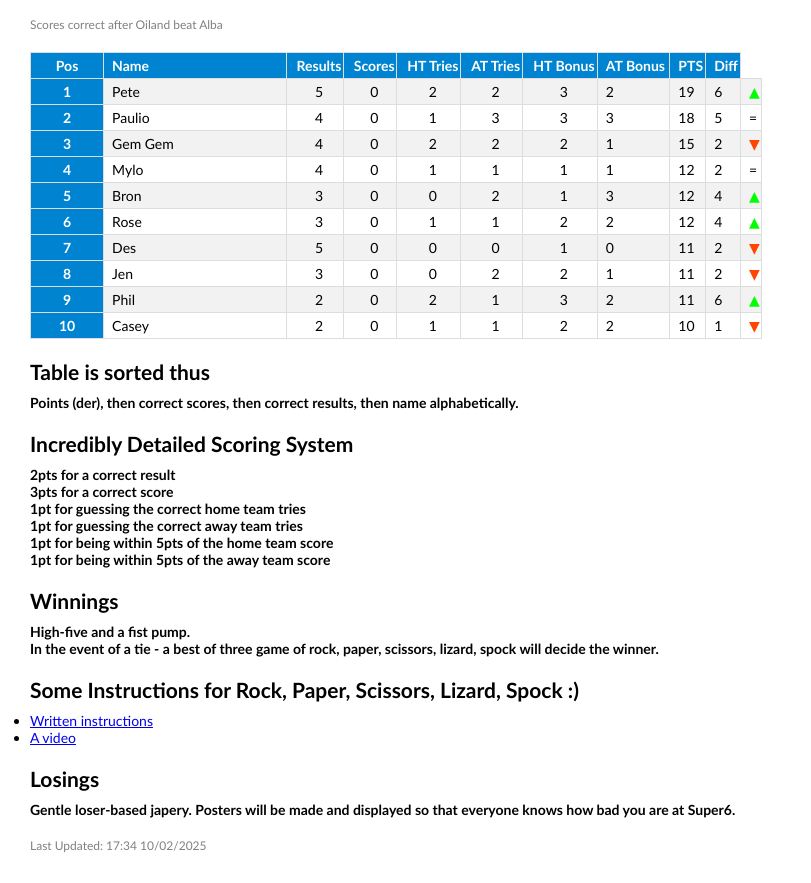
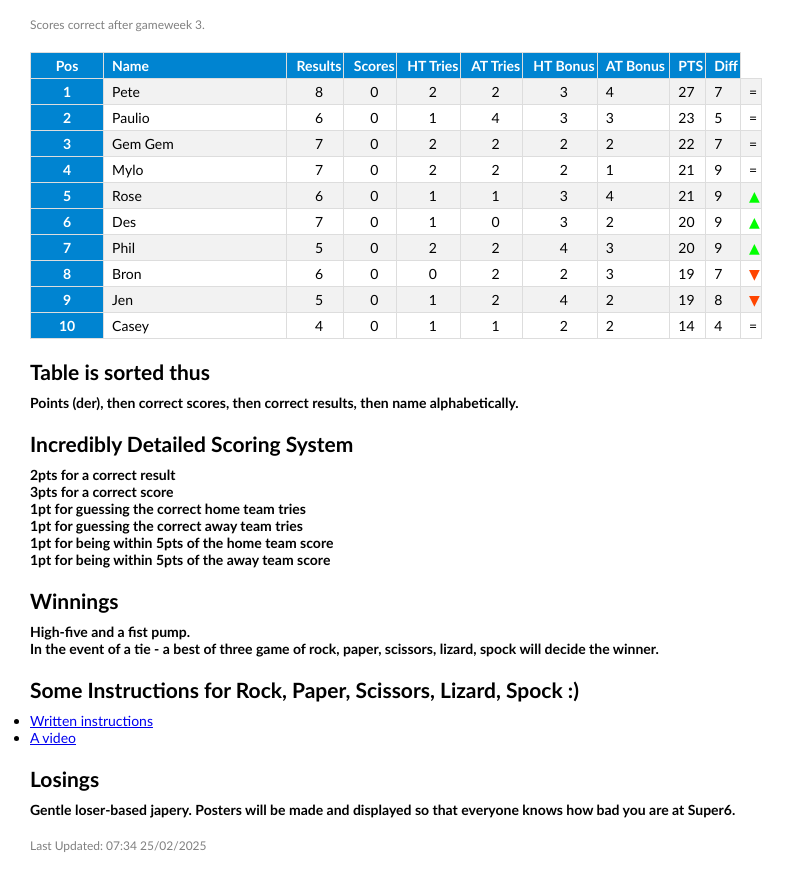
Before and after one commit to paulio84/super6, a plain HTML site: page index.html in a window 1280 px wide. Shown: the part 67-950 px from the top of the page, without its empty margins (0-811 px from the left). Drawn offline with Linux system fonts and the light colour scheme.

Commit message:
correct after GW3

```diff
--- a/index.html
+++ b/index.html
@@ -15,23 +15,23 @@
 <body>
   <h1>Terry's Rugby Six Nations Super 6 Thing</h1>
 
-  <p class="updated correct">Scores correct after Oiland beat Alba</p>
+  <p class="updated correct">Scores correct after gameweek 3.</p>
 
   <table>
     <tr><th>Pos</th><th>Name</th><th>Results</th><th>Scores</th><th>HT Tries</th><th>AT Tries</th><th>HT Bonus</th><th>AT Bonus</th><th>PTS</th><th>Diff</th></tr>
 
     <!-- <tr class="champ"> -->
     <!--    Pos             Name            Result      Scores    HT Tries    AT Tries     HT Bonues      AT Bonus      PTS         Diff                 Movement        -->
-    <tr> <td>1 </td>   <td>Pete</td>      <td>5</td>  <td>0</td> <td>2</td>   <td>2</td>   <td>3</td>    <td>2</td>  <td>19</td> <td>6</td> <td><span class="u">▲</span></td>  </tr>
-	<tr> <td>2 </td>   <td>Paulio</td>    <td>4</td>  <td>0</td> <td>1</td>   <td>3</td>   <td>3</td>    <td>3</td>  <td>18</td> <td>5</td> <td><span class="s">=</span></td>  </tr>
-	<tr> <td>3 </td>   <td>Gem Gem</td>   <td>4</td>  <td>0</td> <td>2</td>   <td>2</td>   <td>2</td>    <td>1</td>  <td>15</td> <td>2</td> <td><span class="d">▼</span></td>  </tr>
-    <tr> <td>4 </td>   <td>Mylo</td>      <td>4</td>  <td>0</td> <td>1</td>   <td>1</td>   <td>1</td>    <td>1</td>  <td>12</td> <td>2</td> <td><span class="s">=</span></td>  </tr>
-    <tr> <td>5 </td>   <td>Bron</td>      <td>3</td>  <td>0</td> <td>0</td>   <td>2</td>   <td>1</td>    <td>3</td>  <td>12</td> <td>4</td> <td><span class="u">▲</span></td>  </tr>
-    <tr> <td>6 </td>   <td>Rose</td>      <td>3</td>  <td>0</td> <td>1</td>   <td>1</td>   <td>2</td>    <td>2</td>  <td>12</td> <td>4</td> <td><span class="u">▲</span></td>  </tr>
-    <tr> <td>7 </td>   <td>Des</td>       <td>5</td>  <td>0</td> <td>0</td>   <td>0</td>   <td>1</td>    <td>0</td>  <td>11</td> <td>2</td> <td><span class="d">▼</span></td>  </tr>
-    <tr> <td>8 </td>   <td>Jen</td>       <td>3</td>  <td>0</td> <td>0</td>   <td>2</td>   <td>2</td>    <td>1</td>  <td>11</td> <td>2</td> <td><span class="d">▼</span></td>  </tr>
-    <tr> <td>9 </td>   <td>Phil</td>      <td>2</td>  <td>0</td> <td>2</td>   <td>1</td>   <td>3</td>    <td>2</td>  <td>11</td> <td>6</td> <td><span class="u">▲</span></td>  </tr>
-    <tr> <td>10</td>   <td>Casey</td>     <td>2</td>  <td>0</td> <td>1</td>   <td>1</td>   <td>2</td>    <td>2</td>  <td>10</td> <td>1</td> <td><span class="d">▼</span></td>  </tr>
+    <tr> <td>1 </td>   <td>Pete</td>      <td>8</td>  <td>0</td> <td>2</td>   <td>2</td>   <td>3</td>    <td>4</td>  <td>27</td> <td>7</td> <td><span class="s">=</span></td>  </tr>
+	<tr> <td>2 </td>   <td>Paulio</td>    <td>6</td>  <td>0</td> <td>1</td>   <td>4</td>   <td>3</td>    <td>3</td>  <td>23</td> <td>5</td> <td><span class="s">=</span></td>  </tr>
+	<tr> <td>3 </td>   <td>Gem Gem</td>   <td>7</td>  <td>0</td> <td>2</td>   <td>2</td>   <td>2</td>    <td>2</td>  <td>22</td> <td>7</td> <td><span class="s">=</span></td>  </tr>
+    <tr> <td>4 </td>   <td>Mylo</td>      <td>7</td>  <td>0</td> <td>2</td>   <td>2</td>   <td>2</td>    <td>1</td>  <td>21</td> <td>9</td> <td><span class="s">=</span></td>  </tr>
+    <tr> <td>5 </td>   <td>Rose</td>      <td>6</td>  <td>0</td> <td>1</td>   <td>1</td>   <td>3</td>    <td>4</td>  <td>21</td> <td>9</td> <td><span class="u">▲</span></td>  </tr>
+    <tr> <td>6 </td>   <td>Des</td>       <td>7</td>  <td>0</td> <td>1</td>   <td>0</td>   <td>3</td>    <td>2</td>  <td>20</td> <td>9</td> <td><span class="u">▲</span></td>  </tr>
+    <tr> <td>7 </td>   <td>Phil</td>      <td>5</td>  <td>0</td> <td>2</td>   <td>2</td>   <td>4</td>    <td>3</td>  <td>20</td> <td>9</td> <td><span class="u">▲</span></td>  </tr>
+    <tr> <td>8 </td>   <td>Bron</td>      <td>6</td>  <td>0</td> <td>0</td>   <td>2</td>   <td>2</td>    <td>3</td>  <td>19</td> <td>7</td> <td><span class="d">▼</span></td>  </tr>
+    <tr> <td>9 </td>   <td>Jen</td>       <td>5</td>  <td>0</td> <td>1</td>   <td>2</td>   <td>4</td>    <td>2</td>  <td>19</td> <td>8</td> <td><span class="d">▼</span></td>  </tr>
+    <tr> <td>10</td>   <td>Casey</td>     <td>4</td>  <td>0</td> <td>1</td>   <td>1</td>   <td>2</td>    <td>2</td>  <td>14</td> <td>4</td> <td><span class="s">=</span></td>  </tr>
 
   </table>
   <!--<p>* Position in brackets denotes the position after the groups.</p>-->
@@ -60,7 +60,7 @@
   <h2>Losings</h2>
   <h4>Gentle loser-based japery.  Posters will be made and displayed so that everyone knows how bad you are at Super6.</h4>
 
-  <p class="updated">Last Updated: 17:34 10/02/2025</p>
+  <p class="updated">Last Updated: 07:34 25/02/2025</p>
 </body>
 
 </html>
```
